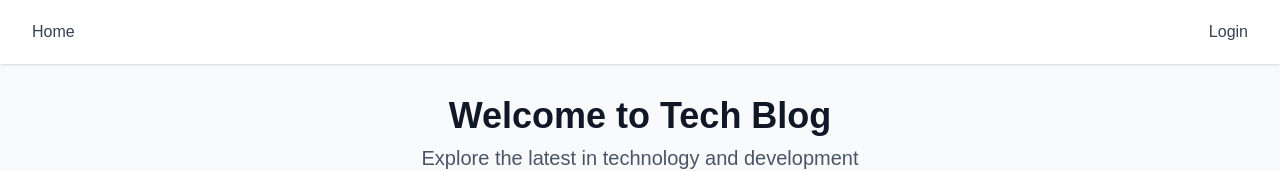
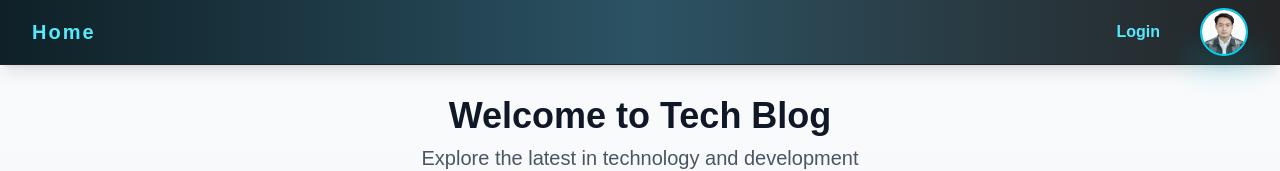
Before and after one commit to vusky102/myblog, a Next.js app: page / in a window 1280 px wide. Shown: the top 171 px of the page. Built offline with nearby package versions, Linux system fonts and the light colour scheme; no server answers; the database is empty.

Commit message:
add info bubble to the avatar

```diff
--- a/src/components/Navigation.js
+++ b/src/components/Navigation.js
@@ -12,42 +12,79 @@ export default function Navigation() {
   const [showLogoutConfirm, setShowLogoutConfirm] = useState(false);
 
   return (
-    <nav className="fixed top-0 left-0 w-full bg-white shadow-sm z-50">
+    <nav className="fixed top-0 left-0 w-full bg-gradient-to-r from-[#0f2027] via-[#2c5364] to-[#232526] shadow-lg z-50 border-b border-[#222] backdrop-blur-md">
       <div className="max-w-7xl mx-auto px-4 sm:px-6 lg:px-8">
         <div className="flex justify-between h-16 items-center">
-          <Link href="/" className="text-gray-700 hover:text-gray-900 transition-colors">
+          <Link href="/" className="text-cyan-300 font-bold text-xl tracking-widest hover:text-white transition-all duration-300 nav-link relative group">
             Home
+            <span className="absolute left-0 -bottom-1 w-0 h-0.5 bg-cyan-400 transition-all group-hover:w-full"></span>
           </Link>
-          <div className="flex gap-4">
+          <div className="flex gap-4 items-center">
             {user && (
               <button
                 onClick={() => router.push('/admin')}
-                className="text-gray-700 hover:text-gray-900 transition-colors"
+                className="text-cyan-300 hover:text-white transition-all duration-300 nav-link relative group font-semibold"
               >
                 Post
+                <span className="absolute left-0 -bottom-1 w-0 h-0.5 bg-cyan-400 transition-all group-hover:w-full"></span>
               </button>
             )}
             {user ? (
               <button
                 onClick={() => setShowLogoutConfirm(true)}
-                className="text-gray-700 hover:text-gray-900 transition-colors"
+                className="text-cyan-300 hover:text-white transition-all duration-300 nav-link relative group font-semibold"
               >
                 Logout
+                <span className="absolute left-0 -bottom-1 w-0 h-0.5 bg-cyan-400 transition-all group-hover:w-full"></span>
               </button>
             ) : (
-              <Link href="/login" className="text-gray-700 hover:text-gray-900 transition-colors">
+              <Link href="/login" className="text-cyan-300 hover:text-white transition-all duration-300 nav-link relative group font-semibold">
                 Login
+                <span className="absolute left-0 -bottom-1 w-0 h-0.5 bg-cyan-400 transition-all group-hover:w-full"></span>
               </Link>
             )}
+            <div className="ml-6 flex items-center">
+              <div className="avatar-glow group relative cursor-pointer">
+                <img src="/static/avatar.jpg" alt="Avatar" className="w-12 h-12 rounded-full border-2 border-cyan-400 shadow-lg transition-transform duration-300 group-hover:scale-110 group-hover:shadow-cyan-400/50" />
+                <span className="absolute -bottom-2 left-1/2 -translate-x-1/2 w-16 h-2 bg-cyan-400 blur-lg opacity-60 group-hover:opacity-90 transition-all"></span>
+                {/* Tooltip bubble on hover */}
+                <div className="pointer-events-none group-hover:pointer-events-auto opacity-0 group-hover:opacity-100 transition-all duration-300 absolute top-full left-1/2 -translate-x-1/2 mt-2 z-50 min-w-[320px] max-w-xs bg-gradient-to-br from-[#1a2636] via-[#232526] to-[#2c5364] bg-opacity-90 border border-cyan-400 rounded-xl shadow-2xl p-5 flex flex-col gap-3 text-left text-cyan-100 backdrop-blur-lg">
+                  <div className="flex items-center gap-3 mb-1">
+                    <span className="font-bold text-lg text-cyan-300">Son Vu (Lucas)</span>
+                    <span className="text-xs bg-cyan-900 text-cyan-200 px-2 py-0.5 rounded ml-2">Full-stack Developer</span>
+                  </div>
+                  <div className="flex gap-4 mb-1">
+                    <a href="https://github.com/vusky102" target="_blank" rel="noopener noreferrer" aria-label="GitHub" className="hover:scale-110 transition-transform">
+                      <svg width="22" height="22" fill="currentColor" className="text-cyan-400" viewBox="0 0 24 24"><path d="M12 2C6.477 2 2 6.484 2 12.021c0 4.428 2.865 8.184 6.839 9.504.5.092.682-.217.682-.482 0-.237-.009-.868-.014-1.703-2.782.605-3.369-1.342-3.369-1.342-.454-1.154-1.11-1.462-1.11-1.462-.908-.62.069-.608.069-.608 1.004.07 1.532 1.032 1.532 1.032.892 1.53 2.341 1.088 2.91.832.092-.647.35-1.088.636-1.339-2.221-.253-4.555-1.113-4.555-4.951 0-1.093.39-1.988 1.029-2.688-.103-.253-.446-1.272.098-2.65 0 0 .84-.27 2.75 1.025A9.564 9.564 0 0112 6.844c.85.004 1.705.115 2.504.337 1.909-1.295 2.748-1.025 2.748-1.025.546 1.378.202 2.397.1 2.65.64.7 1.028 1.595 1.028 2.688 0 3.848-2.337 4.695-4.566 4.944.359.309.678.92.678 1.855 0 1.338-.012 2.419-.012 2.749 0 .267.18.579.688.481C19.138 20.2 22 16.447 22 12.021 22 6.484 17.523 2 12 2z"/></svg>
+                    </a>
+                    <a href="https://www.linkedin.com/in/lucasvu102/" target="_blank" rel="noopener noreferrer" aria-label="LinkedIn" className="hover:scale-110 transition-transform">
+                      <svg width="22" height="22" fill="currentColor" className="text-cyan-400" viewBox="0 0 24 24"><path d="M19 0h-14c-2.761 0-5 2.239-5 5v14c0 2.761 2.239 5 5 5h14c2.762 0 5-2.239 5-5v-14c0-2.761-2.238-5-5-5zm-11 19h-3v-10h3v10zm-1.5-11.268c-.966 0-1.75-.784-1.75-1.75s.784-1.75 1.75-1.75 1.75.784 1.75 1.75-.784 1.75-1.75 1.75zm13.5 11.268h-3v-5.604c0-1.337-.025-3.063-1.867-3.063-1.868 0-2.154 1.459-2.154 2.967v5.7h-3v-10h2.881v1.367h.041c.401-.761 1.381-1.563 2.844-1.563 3.043 0 3.604 2.004 3.604 4.609v5.587z"/></svg>
+                    </a>
+                    <a href="https://stackoverflow.com/users/24184682/lucas" target="_blank" rel="noopener noreferrer" aria-label="StackOverflow" className="hover:scale-110 transition-transform">
+                      <svg width="22" height="22" fill="currentColor" className="text-cyan-400" viewBox="0 0 24 24"><path d="M17.473 20.291v-5.568h1.568v7.136h-15.082v-7.136h1.568v5.568zm-10.568-2.568h8.432v-1.568h-8.432zm.568-2.568l8.232 1.712.328-1.552-8.232-1.712zm1.136-2.568l7.568 3.424.656-1.472-7.568-3.424zm2.272-2.568l6.424 5.136 1.008-1.264-6.424-5.136zm4.272-2.568l4.568 7.136 1.344-.864-4.568-7.136z"/></svg>
+                    </a>
+                  </div>
+                  <div className="text-xs text-cyan-100 mb-1 leading-snug">
+                    Versatile Full-Stack Developer, proficient in Python and Java for enterprise-level and rapid-development projects. Holds an MBA in Marketing & Finance, blending technical expertise with business acumen to deliver complex solutions. Skilled in API integration, database management, scalable system design, networking, and cloud architectures.
+                  </div>
+                  <div className="text-[11px] text-cyan-200 italic opacity-80">
+                    A space to navigate the fast-changing tech industry and chronicle my ongoing learning journey.
+                  </div>
+                </div>
+              </div>
+            </div>
+          </div>
+        </div>
+      </div>
       {showLogoutConfirm && (
-              <div className="fixed inset-0 bg-black bg-opacity-50 flex items-center justify-center">
-                <div className="bg-white p-6 rounded-lg shadow-lg">
-                  <h3 className="text-lg font-semibold mb-4">Confirm Logout</h3>
-                  <p className="mb-4">Are you sure you want to logout?</p>
+        <div className="fixed inset-0 bg-black bg-opacity-50 flex items-center justify-center z-50">
+          <div className="bg-[#181c20] p-6 rounded-lg shadow-2xl border border-cyan-400">
+            <h3 className="text-lg font-semibold mb-4 text-cyan-300">Confirm Logout</h3>
+            <p className="mb-4 text-gray-200">Are you sure you want to logout?</p>
             <div className="flex justify-end gap-4">
               <button
                 onClick={() => setShowLogoutConfirm(false)}
-                      className="px-4 py-2 text-gray-600 hover:text-gray-800"
+                className="px-4 py-2 text-gray-400 hover:text-cyan-300 transition-colors"
               >
                 No
               </button>
@@ -56,7 +93,7 @@ export default function Navigation() {
                   logout();
                   setShowLogoutConfirm(false);
                 }}
-                      className="px-4 py-2 bg-red-500 text-white rounded hover:bg-red-600"
+                className="px-4 py-2 bg-red-500 text-white rounded hover:bg-red-600 transition-colors"
               >
                 Yes
               </button>
@@ -64,9 +101,6 @@ export default function Navigation() {
           </div>
         </div>
       )}
-          </div>
-        </div>
-      </div>
     </nav>
   );
 }
```
Also changed, not shown: public/static/avatar.jpg. Lines whose indentation alone changed are shown as unchanged.
